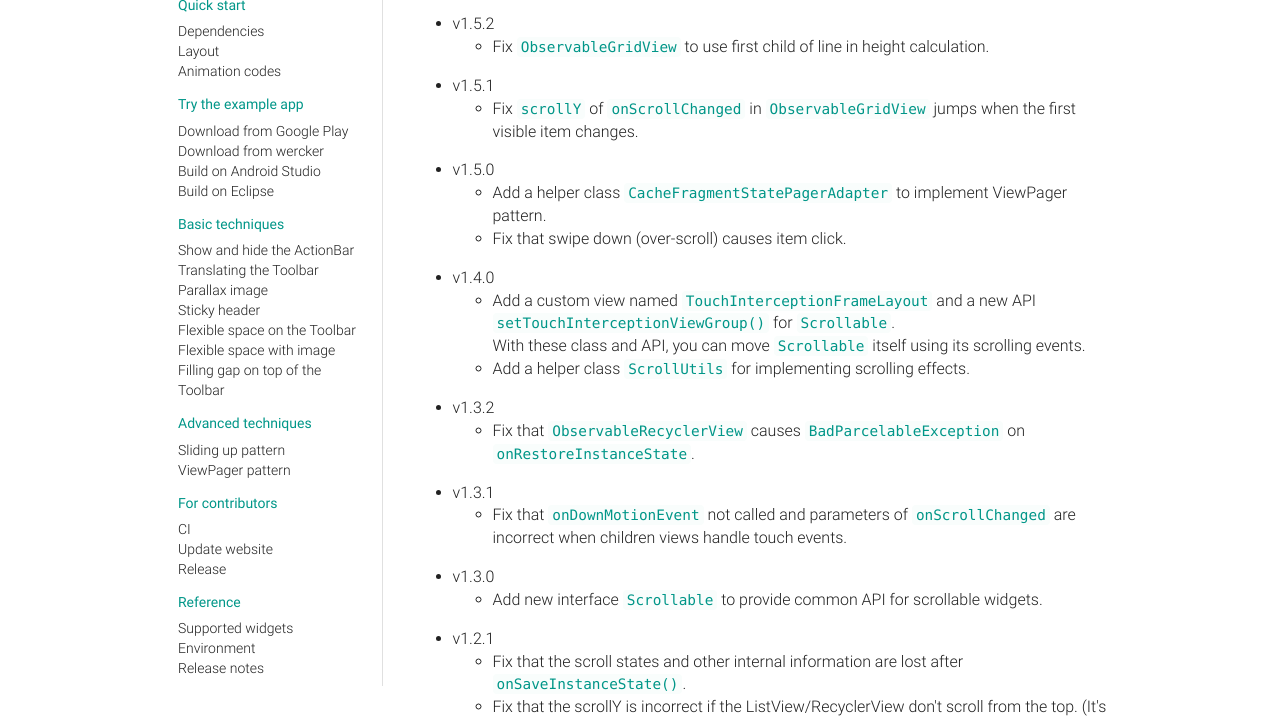
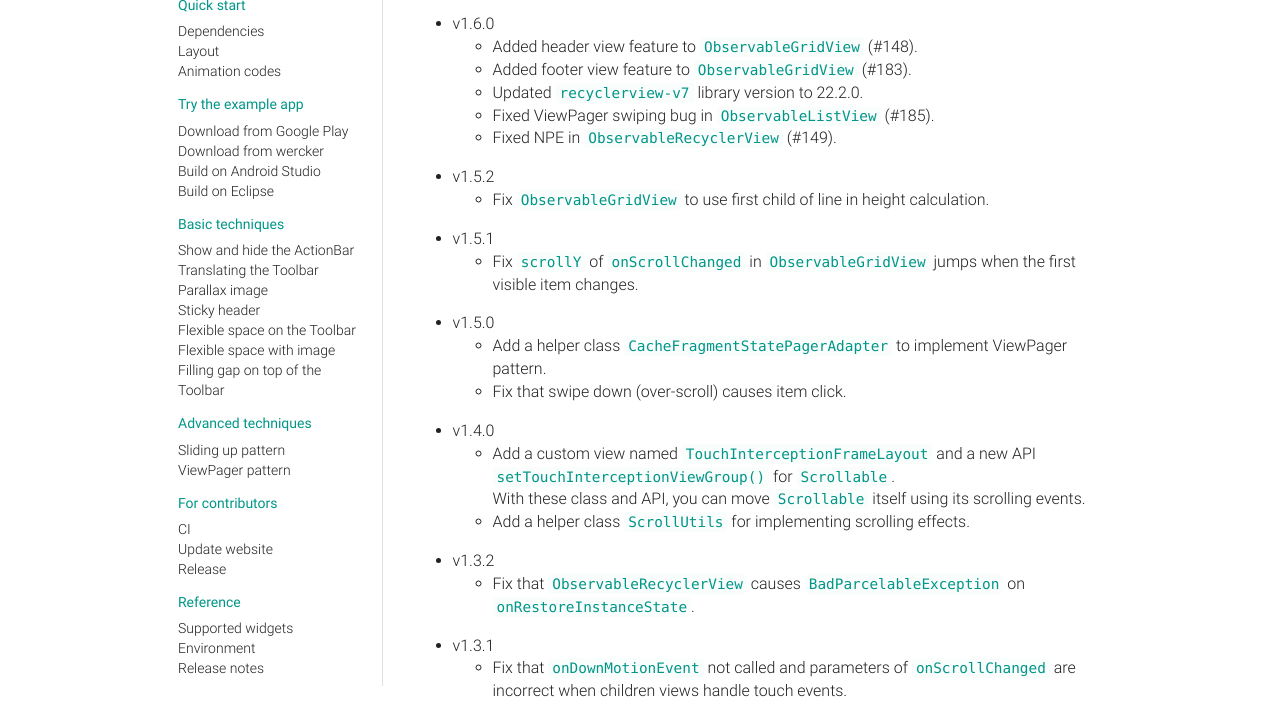
Before and after one commit to ksoichiro/Android-ObservableScrollView, a plain HTML site: page docs/reference/release-notes.html in a window 1280 px wide. Shown: the part 116-832 px from the top of the page. Drawn offline with Linux system fonts and the light colour scheme.

Commit message:
Updated website.

```diff
--- a/docs/reference/release-notes.html
+++ b/docs/reference/release-notes.html
@@ -236,6 +236,14 @@
 </div>
 <div id="sidebar-main-content">
 <h1>Release notes</h1><ul>
+<li>v1.6.0<ul>
+<li>Added header view feature to <code>ObservableGridView</code> (#148).</li>
+<li>Added footer view feature to <code>ObservableGridView</code> (#183).</li>
+<li>Updated <code>recyclerview-v7</code> library version to 22.2.0.</li>
+<li>Fixed ViewPager swiping bug in <code>ObservableListView</code> (#185).</li>
+<li>Fixed NPE in <code>ObservableRecyclerView</code> (#149).</li>
+</ul>
+</li>
 <li>v1.5.2<ul>
 <li>Fix <code>ObservableGridView</code> to use first child of line in height calculation.</li>
 </ul>
```
